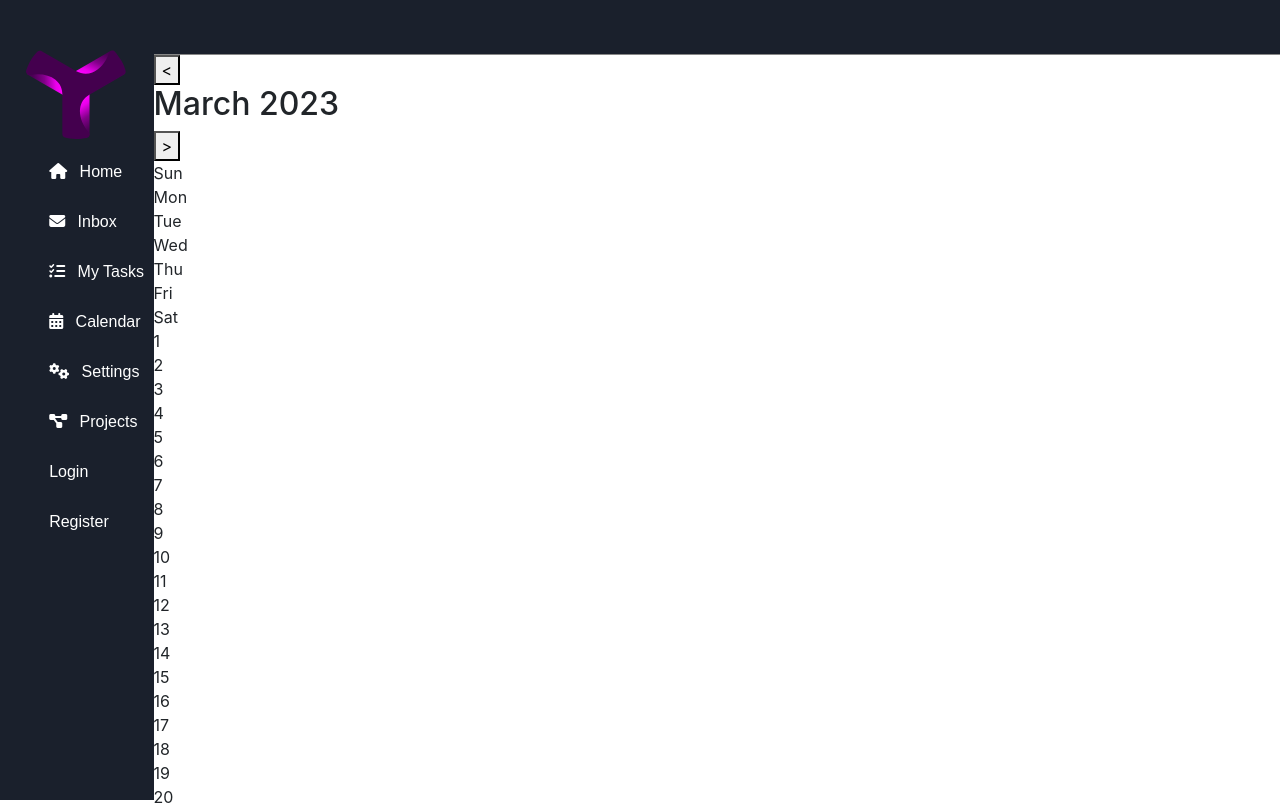
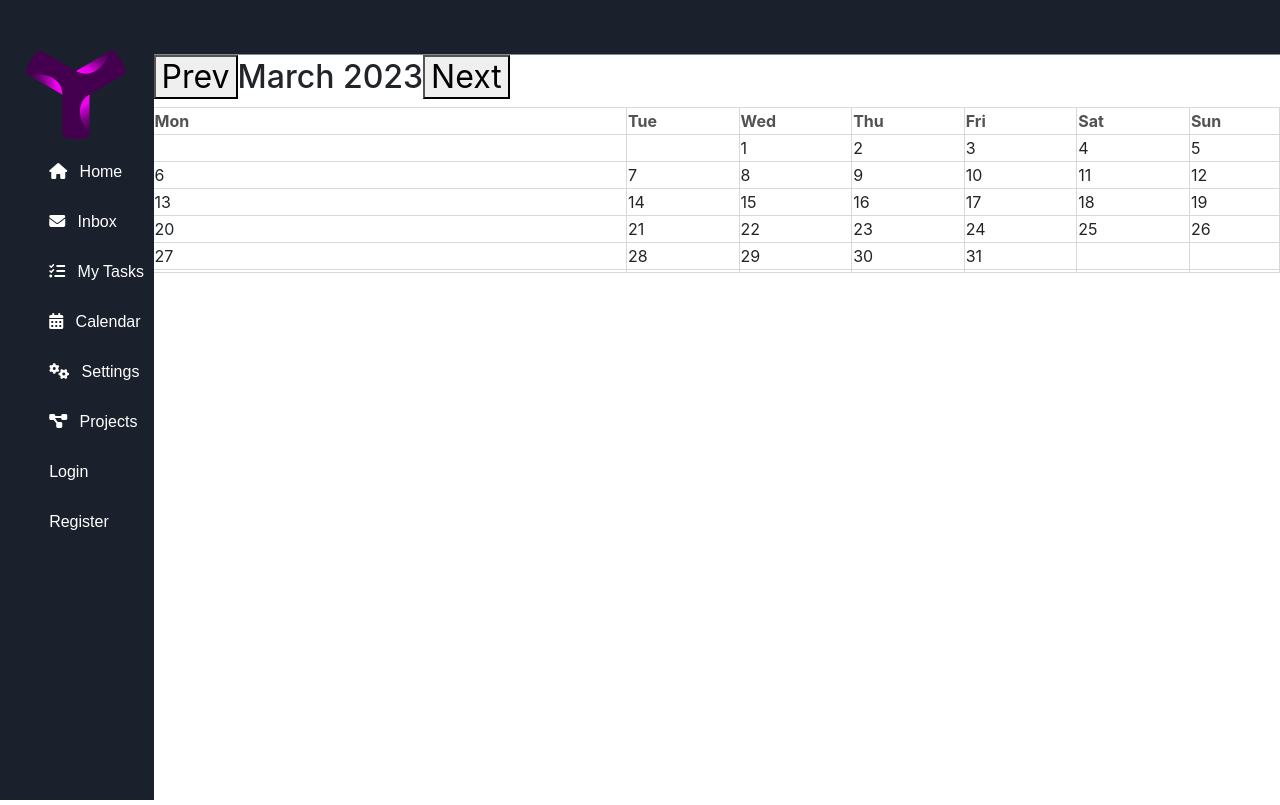
Before and after one commit to dawid-md/ysana, a React (Create React App) app: page /calendar in a window 1280 px wide. Shown: the top 805 px of the page. Built offline with nearby package versions, Linux system fonts and the light colour scheme.

Commit message:
calendar 2d

```diff
--- a/src/components/Calendar/Calendar.js
+++ b/src/components/Calendar/Calendar.js
@@ -1,74 +1,150 @@
-import { useState } from "react"
+import React, { useState } from 'react';
 
-export default function Calendar(){
-    const [selectedDate, setSelectedDate] = useState(new Date());
+const Calendar = () => {
+  const [date, setDate] = useState(new Date());
 
-    const daysOfWeek = ['Sun', 'Mon', 'Tue', 'Wed', 'Thu', 'Fri', 'Sat'];
-    const monthNames = ['January', 'February', 'March', 'April', 'May', 'June', 'July', 'August', 'September', 'October', 'November', 'December'];
+  const generateMatrix = () => {
+    const year = date.getFullYear();
+    const month = date.getMonth();
 
-    const daysInMonth = (date) => {
-      return new Date(date.getFullYear(), date.getMonth() + 1, 0).getDate();
-    };
+    const firstDay = new Date(year, month, 1).getDay()-1;         //day of week with mon as the first one
+    const daysInMonth = new Date(year, month + 1, 0).getDate();   //last day of current month
 
-    const firstDayOfMonth = (date) => {
-      return new Date(date.getFullYear(), date.getMonth(), 1).getDay();
-    };
+    console.log(daysInMonth);
 
-    const handlePrevMonthClick = () => {
-      const newDate = new Date(selectedDate);
-      newDate.setMonth(newDate.getMonth() - 1);
-      setSelectedDate(newDate);
-    };
+    const matrix = [];
+    let counter = 1;
 
-    const handleNextMonthClick = () => {
-      const newDate = new Date(selectedDate);
-      newDate.setMonth(newDate.getMonth() + 1);
-      setSelectedDate(newDate);
-    };
+    for (let row = 0; row < 6; row++) {
+      matrix[row] = [];
+      for (let col = 0; col < 7; col++) {
+        if (row === 0 && col < firstDay) {
+          matrix[row][col] = null;
+        } else if (counter > daysInMonth) {
+          matrix[row][col] = null;
+        } else {
+          matrix[row][col] = counter;
+          counter++;
+        }
+      }
+    }
+    console.log(matrix);
+    return matrix;
+  };
 
-    const renderDaysOfWeek = () => {
-      return daysOfWeek.map((day) => {
-        return (
-          <div key={day} className="calendar__day-of-week">
-            {day}
-          </div>
-        );
-      });
-    };
+  const monthNames = [
+    'January', 'February', 'March', 'April', 'May', 'June', 'July',
+    'August', 'September', 'October', 'November', 'December'
+  ];
 
-    const renderDaysOfMonth = () => {
-      const days = [];
-      const daysInCurrentMonth = daysInMonth(selectedDate);
-      const firstDay = firstDayOfMonth(selectedDate);
+  const dayNames = ['Mon', 'Tue', 'Wed', 'Thu', 'Fri', 'Sat', 'Sun'];
 
-      for (let i = 0; i < firstDay; i++) {
-        days.push(<div key={`blank-${i}`} className="calendar__day calendar__day--blank"></div>);
-      }
+  return (
+    <div>
+      <h2>
+        <button onClick={() => setDate(new Date(date.setMonth(date.getMonth() - 1)))}>Prev</button>
+        {monthNames[date.getMonth()]} {date.getFullYear()}
+        <button onClick={() => setDate(new Date(date.setMonth(date.getMonth() + 1)))}>Next</button>
+      </h2>
+      <table>
+        <thead>
+          <tr>
+            {dayNames.map(day => (
+              <th key={day}>{day}</th>
+            ))}
+          </tr>
+        </thead>
+        <tbody>
+          {generateMatrix().map((row, rowIndex) => (
+            <tr key={rowIndex}>
+              {row.map((cell, cellIndex) => (
+                <td key={cellIndex}>{cell}</td>
+              ))}
+            </tr>
+          ))}
+        </tbody>
+      </table>
+    </div>
+  );
+};
 
-      for (let i = 1; i <= daysInCurrentMonth; i++) {
-        const currentDate = new Date(selectedDate);
-        currentDate.setDate(i);
-        days.push(
-          <div key={i} className="calendar__day" onClick={() => setSelectedDate(currentDate)}>
-            {i}
-          </div>
-        );
-      }
+export default Calendar;
 
-      return days;
-    };
 
-    return (
-      <div className="calendar">
-        <div className="calendar__header">
-          <button onClick={handlePrevMonthClick}>{'<'}</button>
-          <h2>{monthNames[selectedDate.getMonth()]} {selectedDate.getFullYear()}</h2>
-          <button onClick={handleNextMonthClick}>{'>'}</button>
-        </div>
-        <div className="calendar__body">
-          {renderDaysOfWeek()}
-          {renderDaysOfMonth()}
-        </div>
-      </div>
-    );
-}
+
+
+// import { useState } from "react"
+
+
+// export default function Calendar(){
+//     const [selectedDate, setSelectedDate] = useState(new Date());
+
+//     const daysOfWeek = ['Sun', 'Mon', 'Tue', 'Wed', 'Thu', 'Fri', 'Sat'];
+//     const monthNames = ['January', 'February', 'March', 'April', 'May', 'June', 'July', 'August', 'September', 'October', 'November', 'December'];
+
+//     const daysInMonth = (date) => {
+//       return new Date(date.getFullYear(), date.getMonth() + 1, 0).getDate();
+//     };
+
+//     const firstDayOfMonth = (date) => {
+//       return new Date(date.getFullYear(), date.getMonth(), 1).getDay();
+//     };
+
+//     const handlePrevMonthClick = () => {
+//       const newDate = new Date(selectedDate);
+//       newDate.setMonth(newDate.getMonth() - 1);
+//       setSelectedDate(newDate);
+//     };
+
+//     const handleNextMonthClick = () => {
+//       const newDate = new Date(selectedDate);
+//       newDate.setMonth(newDate.getMonth() + 1);
+//       setSelectedDate(newDate);
+//     };
+
+//     const renderDaysOfWeek = () => {
+//       return daysOfWeek.map((day) => {
+//         return (
+//           <div key={day} className="calendar__day-of-week">
+//             {day}
+//           </div>
+//         );
+//       });
+//     };
+
+//     const renderDaysOfMonth = () => {
+//       const days = [];
+//       const daysInCurrentMonth = daysInMonth(selectedDate);
+//       const firstDay = firstDayOfMonth(selectedDate);
+
+//       for (let i = 0; i < firstDay; i++) {
+//         days.push(<div key={`blank-${i}`} className="calendar__day calendar__day--blank"></div>);
+//       }
+
+//       for (let i = 1; i <= daysInCurrentMonth; i++) {
+//         const currentDate = new Date(selectedDate);
+//         currentDate.setDate(i);
+//         days.push(
+//           <div key={i} className="calendar__day" onClick={() => setSelectedDate(currentDate)}>
+//             {i}
+//           </div>
+//         );
+//       }
+
+//       return days;
+//     };
+
+//     return (
+//       <div className="calendar">
+//         <div className="calendar__header">
+//           <button onClick={handlePrevMonthClick}>{'<'}</button>
+//           <h2>{monthNames[selectedDate.getMonth()]} {selectedDate.getFullYear()}</h2>
+//           <button onClick={handleNextMonthClick}>{'>'}</button>
+//         </div>
+//         <div className="calendar__body">
+//           {renderDaysOfWeek()}
+//           {renderDaysOfMonth()}
+//         </div>
+//       </div>
+//     );
+// }
```
